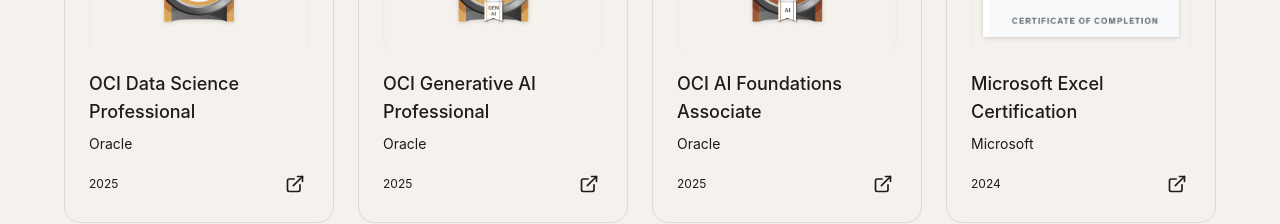
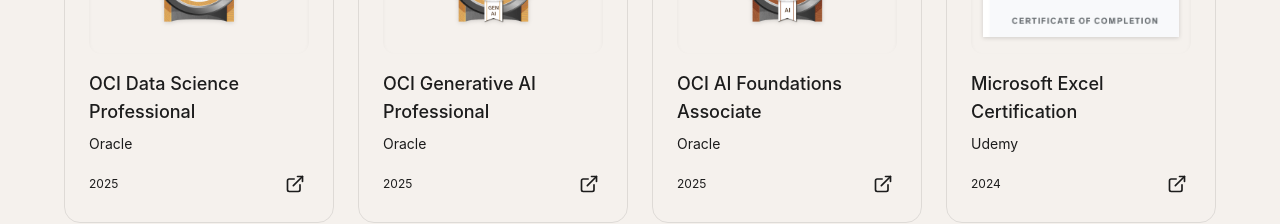
Before and after one commit to Utkarsh-Patel01/Design-portfolio, a React (Vite) app: page / in a window 1280 px wide. Shown: the part 4180-4404 px from the top of the page. Built offline with nearby package versions, Linux system fonts and the light colour scheme.

Commit message:
Fix the issuer

```diff
--- a/src/app/App.tsx
+++ b/src/app/App.tsx
@@ -135,7 +135,7 @@
     },
     {
       title: "Microsoft Excel Certification",
-      issuer: "Microsoft",
+      issuer: "Udemy",
       date: "2024",
       url: "https://www.udemy.com/certificate/UC-4e5f28e0-248f-4712-bfaa-ff182716eb52/",
       image: "/assets/Microsoft Excel Certification.png",
@@ -164,8 +164,8 @@
               key={item.id}
               onClick={() => scrollToSection(item.id)}
               className={`flex items-center gap-2 px-4 py-2 rounded-full transition-all duration-300 ${activeSection === item.id
-                  ? "bg-secondary text-foreground font-medium"
-                  : "text-muted-foreground hover:bg-secondary/50 hover:text-foreground"
+                ? "bg-secondary text-foreground font-medium"
+                : "text-muted-foreground hover:bg-secondary/50 hover:text-foreground"
                 }`}
               aria-label={item.label}
             >
```
